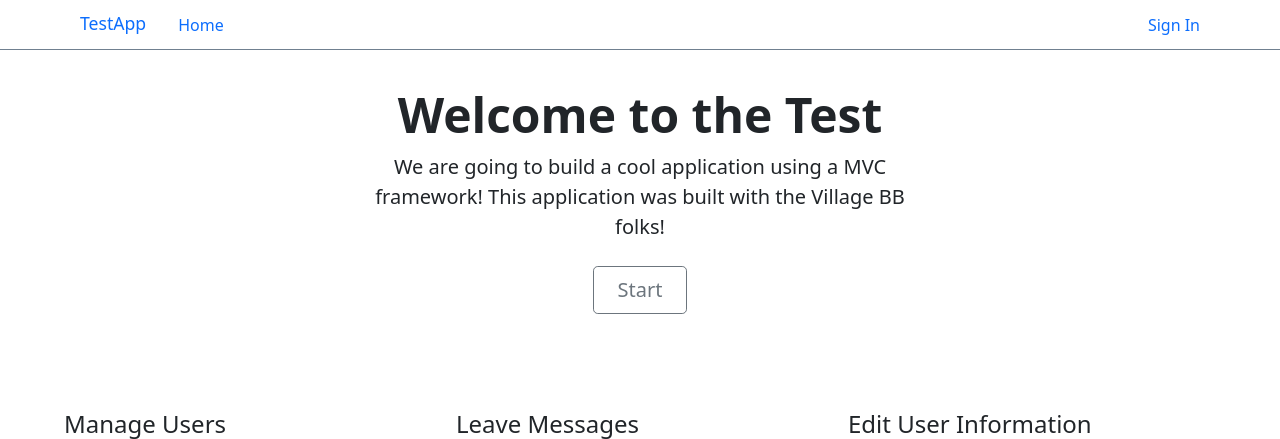
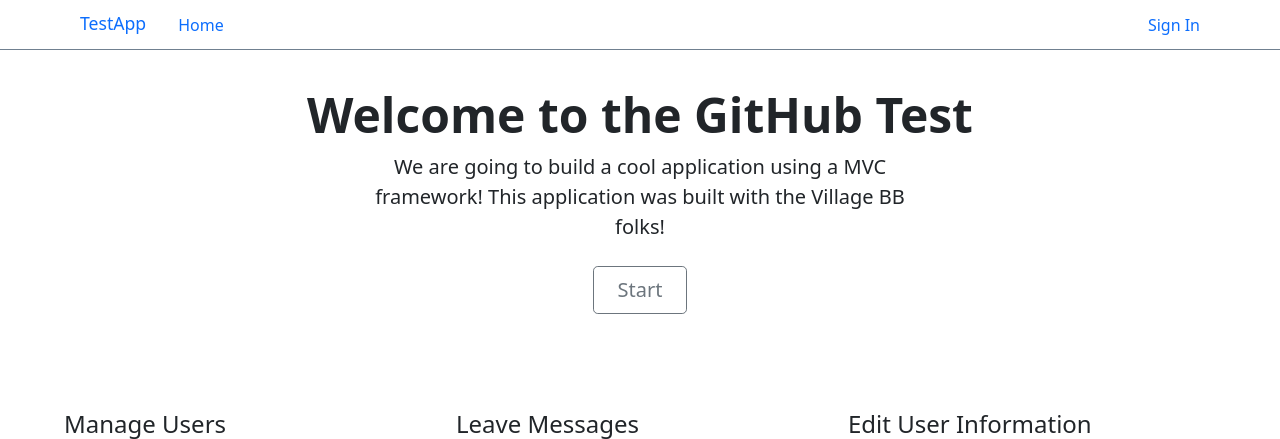
Before and after one commit to maurice77/userDashboard, a Django app: page / in a window 1280 px wide. Shown: the top 439 px of the page. Run offline with Django 3.2, Linux system fonts and the light colour scheme; parts of the project's set-up code (start-up, migrations or seed data) failed here and were passed over.

Commit message:
cambio en título

```diff
--- a/apps/loginApp/templates/index.html
+++ b/apps/loginApp/templates/index.html
@@ -21,7 +21,7 @@
     </ul>
 
     <div class="px-4 py-5 my-5 text-center">
-        <h1 class="display-5 fw-bold">Welcome to the Test</h1>
+        <h1 class="display-5 fw-bold">Welcome to the GitHub Test</h1>
         <div class="col-lg-6 mx-auto">
             <p class="lead mb-4">We are going to build a cool application using a MVC framework! This application was built with the Village BB folks!</p>
             <div class="d-grid gap-2 d-sm-flex justify-content-sm-center">
```
